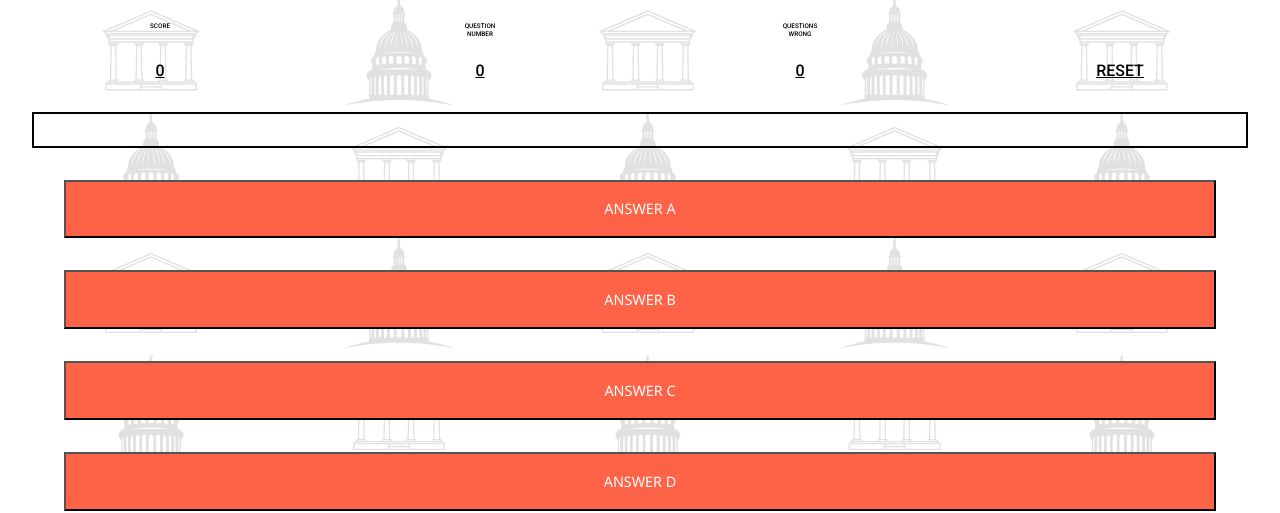
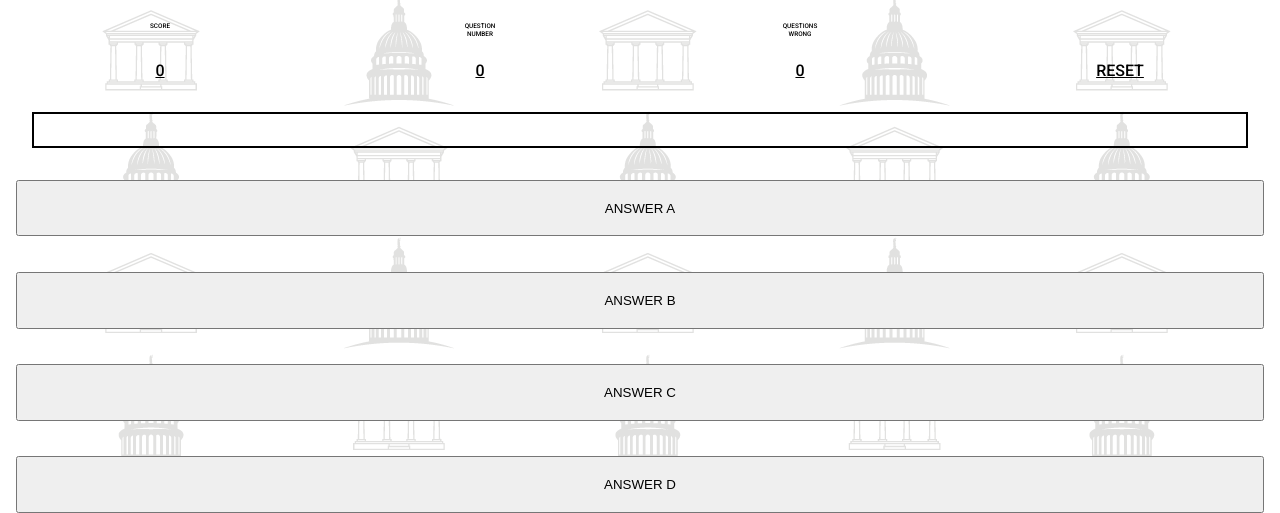
Before and after one commit to thomasjfcaldwell/project1-capitalsoftheworld-trivia-game, a PHP site: page / in a window 1280 px wide. Shown: the part 519-1032 px from the top of the page. Run offline with PHP 8.4, Linux system fonts and the light colour scheme.

Commit message:
lots of bugs in last commit

```diff
--- a/styles.css
+++ b/styles.css
@@ -56,21 +56,11 @@ body {
 }
 
 .answerbuttons {
-	width: 90% ;
 	display: grid;
 	margin: 0 auto;
 	grid-template-rows: 30% 30% 30% 30%;
 	padding: 1em;
-	grid-gap: 2em;
-
-}
-.buttons{
-	background-color: tomato;
-	font-family: 'Segoe UI', Tahoma, Geneva, Verdana, sans-serif;
-	font-size: 0.9em;
-	text-transform: uppercase;
-	color: white;
-	font-weight: 500;
+	grid-gap: 2.2em;
 }
 
 .startbutton {
```
